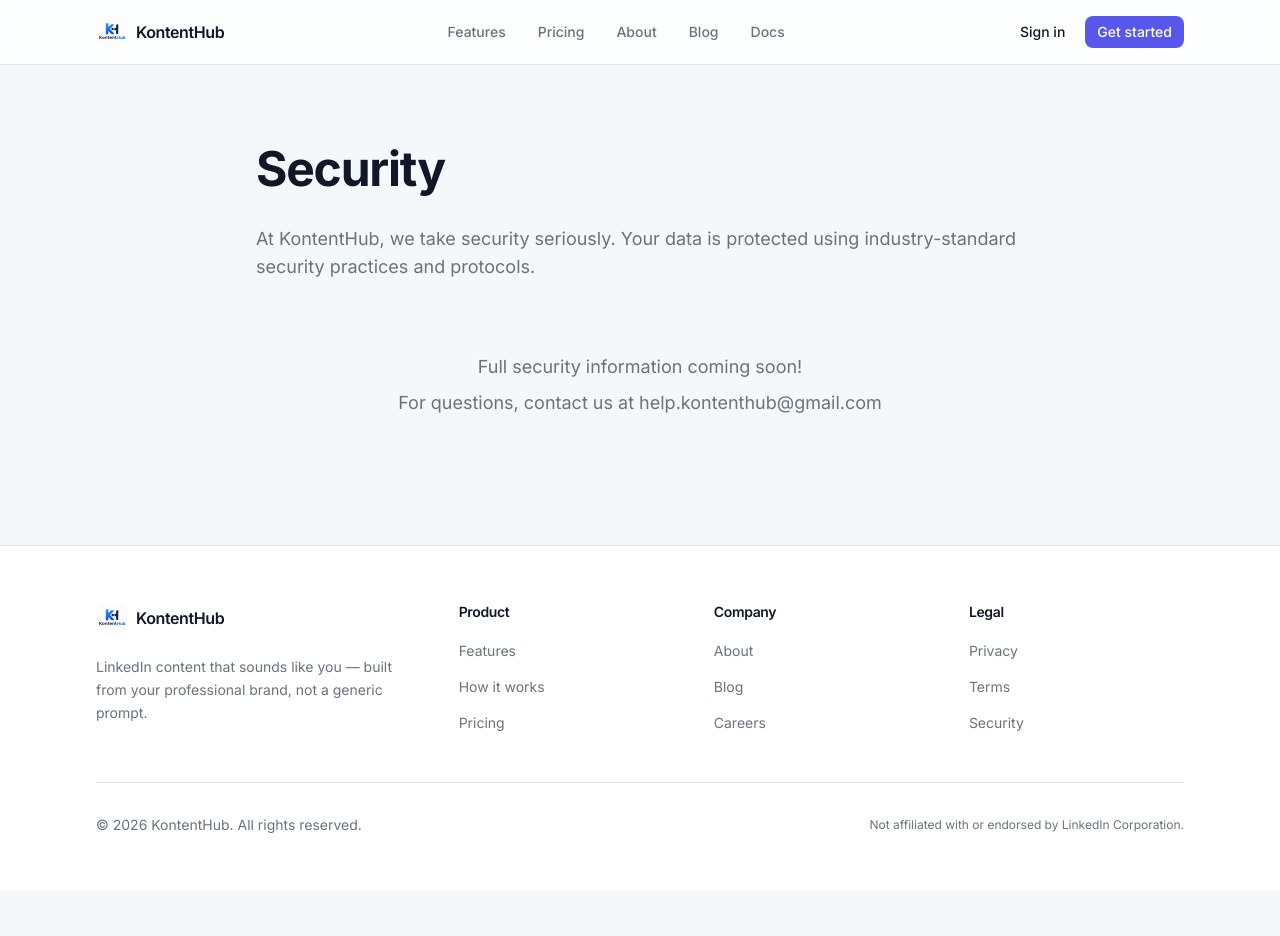
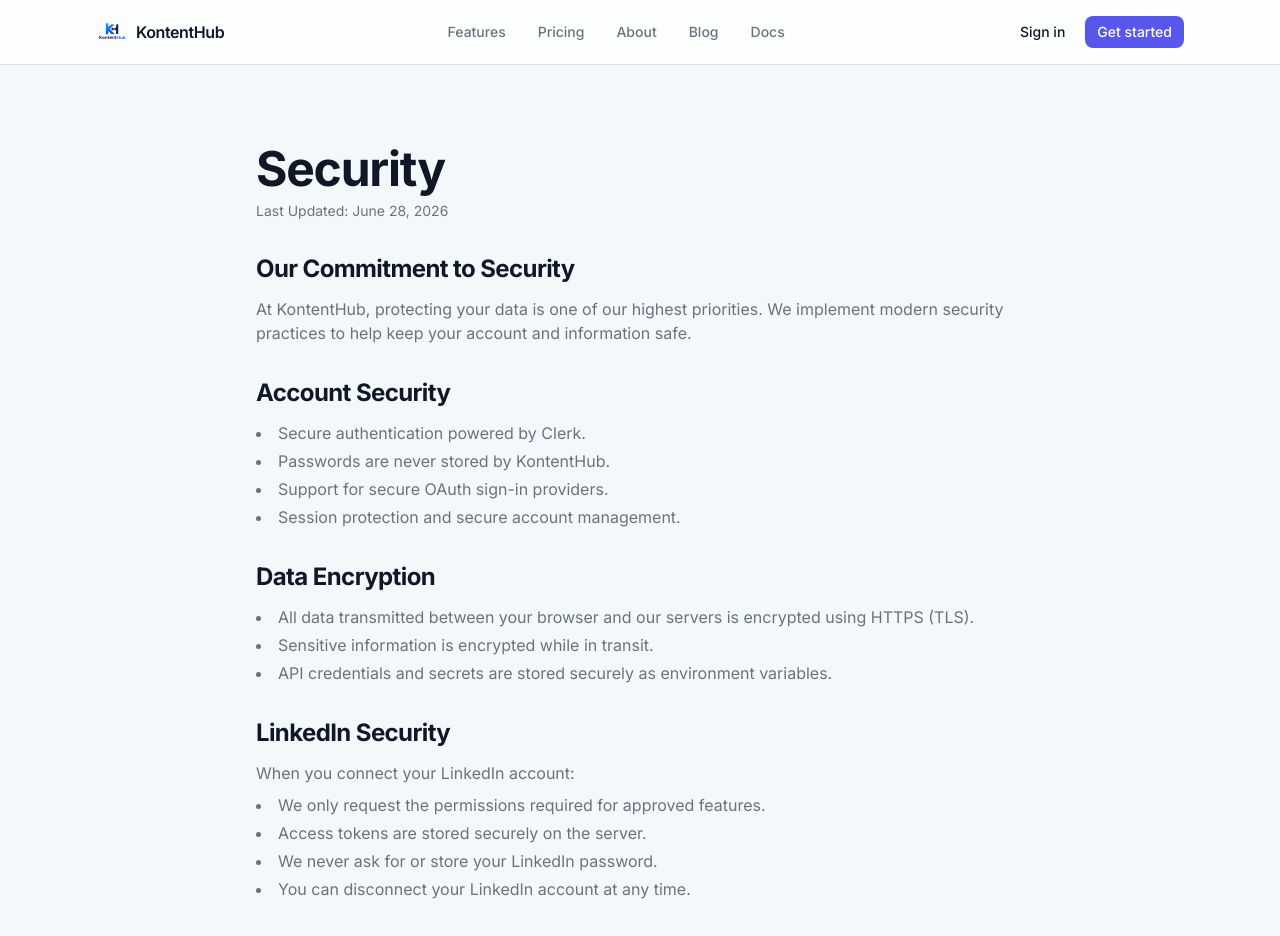
Before and after one commit to arobaliarobali55-hue/KontentHub, a Next.js app: page /security in a window 1280 px wide. Shown: the top 936 px of the page. Before the commit the page ends 891 px from the top, so only its background shows below. Built offline with nearby package versions, Linux system fonts and the light colour scheme; no server answers.

Commit message:
Update Security page with full content

```diff
--- a/src/app/security/page.tsx
+++ b/src/app/security/page.tsx
@@ -33,15 +33,130 @@ export default function SecurityPage() {
       <main className="flex-1">
         <Container className="py-20">
           <div className="max-w-3xl mx-auto">
-            <h1 className="text-4xl md:text-5xl font-bold mb-8">Security</h1>
-            <div className="space-y-6 text-lg text-muted-foreground">
-              <p>
-                At KontentHub, we take security seriously. Your data is protected using industry-standard security practices and protocols.
-              </p>
-              {/* Add your full security content here */}
-              <div className="text-center py-12 text-muted-foreground">
-                <p>Full security information coming soon!</p>
-                <p className="mt-2">For questions, contact us at help.kontenthub@gmail.com</p>
+            <h1 className="text-4xl md:text-5xl font-bold mb-2">Security</h1>
+            <p className="text-sm text-muted-foreground mb-8">Last Updated: June 28, 2026</p>
+
+            <div className="space-y-8 text-muted-foreground">
+              <section>
+                <h2 className="text-2xl font-bold text-foreground mb-3">Our Commitment to Security</h2>
+                <p>
+                  At KontentHub, protecting your data is one of our highest priorities. We implement modern security practices to help keep your account and information safe.
+                </p>
+              </section>
+
+              <section>
+                <h2 className="text-2xl font-bold text-foreground mb-3">Account Security</h2>
+                <ul className="list-disc list-inside space-y-1">
+                  <li>Secure authentication powered by Clerk.</li>
+                  <li>Passwords are never stored by KontentHub.</li>
+                  <li>Support for secure OAuth sign-in providers.</li>
+                  <li>Session protection and secure account management.</li>
+                </ul>
+              </section>
+
+              <section>
+                <h2 className="text-2xl font-bold text-foreground mb-3">Data Encryption</h2>
+                <ul className="list-disc list-inside space-y-1">
+                  <li>All data transmitted between your browser and our servers is encrypted using HTTPS (TLS).</li>
+                  <li>Sensitive information is encrypted while in transit.</li>
+                  <li>API credentials and secrets are stored securely as environment variables.</li>
+                </ul>
+              </section>
+
+              <section>
+                <h2 className="text-2xl font-bold text-foreground mb-3">LinkedIn Security</h2>
+                <p>When you connect your LinkedIn account:</p>
+                <ul className="list-disc list-inside space-y-1 mt-2">
+                  <li>We only request the permissions required for approved features.</li>
+                  <li>Access tokens are stored securely on the server.</li>
+                  <li>We never ask for or store your LinkedIn password.</li>
+                  <li>You can disconnect your LinkedIn account at any time.</li>
+                </ul>
+              </section>
+
+              <section>
+                <h2 className="text-2xl font-bold text-foreground mb-3">AI & Third-Party Services</h2>
+                <p>KontentHub integrates with trusted third-party providers, including:</p>
+                <ul className="list-disc list-inside space-y-1 mt-2">
+                  <li>Clerk (Authentication)</li>
+                  <li>Firebase</li>
+                  <li>Cloudinary</li>
+                  <li>NVIDIA AI</li>
+                  <li>LinkedIn API</li>
+                  <li>Google Analytics</li>
+                  <li>Vercel</li>
+                  <li>Pexels</li>
+                </ul>
+                <p className="mt-2">Each provider maintains its own security practices and privacy policies.</p>
+              </section>
+
+              <section>
+                <h2 className="text-2xl font-bold text-foreground mb-3">Infrastructure Security</h2>
+                <p>We use modern cloud infrastructure designed to provide:</p>
+                <ul className="list-disc list-inside space-y-1 mt-2">
+                  <li>Secure hosting</li>
+                  <li>Encrypted connections</li>
+                  <li>Continuous monitoring</li>
+                  <li>Regular software updates</li>
+                  <li>Access controls for sensitive services</li>
+                </ul>
+              </section>
+
+              <section>
+                <h2 className="text-2xl font-bold text-foreground mb-3">Data Protection</h2>
+                <p>We work to protect user information by:</p>
+                <ul className="list-disc list-inside space-y-1 mt-2">
+                  <li>Limiting access to sensitive data.</li>
+                  <li>Following the principle of least privilege.</li>
+                  <li>Monitoring for suspicious activity.</li>
+                  <li>Regularly updating dependencies and security patches.</li>
+                </ul>
+              </section>
+
+              <section>
+                <h2 className="text-2xl font-bold text-foreground mb-3">Responsible Disclosure</h2>
+                <p>
+                  If you discover a security vulnerability in KontentHub, please report it responsibly.
+                </p>
+                <p className="mt-2">Please include:</p>
+                <ul className="list-disc list-inside space-y-1 mt-2">
+                  <li>A description of the issue</li>
+                  <li>Steps to reproduce</li>
+                  <li>Screenshots (if applicable)</li>
+                  <li>Potential impact</li>
+                </ul>
+                <p className="mt-2">
+                  We appreciate responsible disclosure and will investigate reported issues as quickly as possible.
+                </p>
+              </section>
+
+              <section>
+                <h2 className="text-2xl font-bold text-foreground mb-3">Security Best Practices</h2>
+                <p>To help protect your account, we recommend that you:</p>
+                <ul className="list-disc list-inside space-y-1 mt-2">
+                  <li>Use a strong, unique password for your authentication provider.</li>
+                  <li>Keep your email account secure.</li>
+                  <li>Do not share your login credentials.</li>
+                  <li>Sign out when using shared devices.</li>
+                  <li>Be cautious of phishing attempts.</li>
+                </ul>
+              </section>
+
+              <section>
+                <h2 className="text-2xl font-bold text-foreground mb-3">Contact</h2>
+                <p>
+                  If you believe you've found a security issue or have security-related questions, please contact us:
+                </p>
+                <p className="mt-4">
+                  <strong>Email:</strong> <a href="mailto:help.kontenthub@gmail.com" className="text-primary hover:underline">help.kontenthub@gmail.com</a>
+                </p>
+                <p className="mt-2">
+                  <strong>Website:</strong> <a href="https://www.kontenthub.xyz" className="text-primary hover:underline">https://www.kontenthub.xyz</a>
+                </p>
+              </section>
+
+              <div className="mt-12 pt-6 border-t text-center text-muted-foreground">
+                <p>We continuously improve our security practices to provide a safe and reliable experience for all KontentHub users.</p>
               </div>
             </div>
           </div>
```
